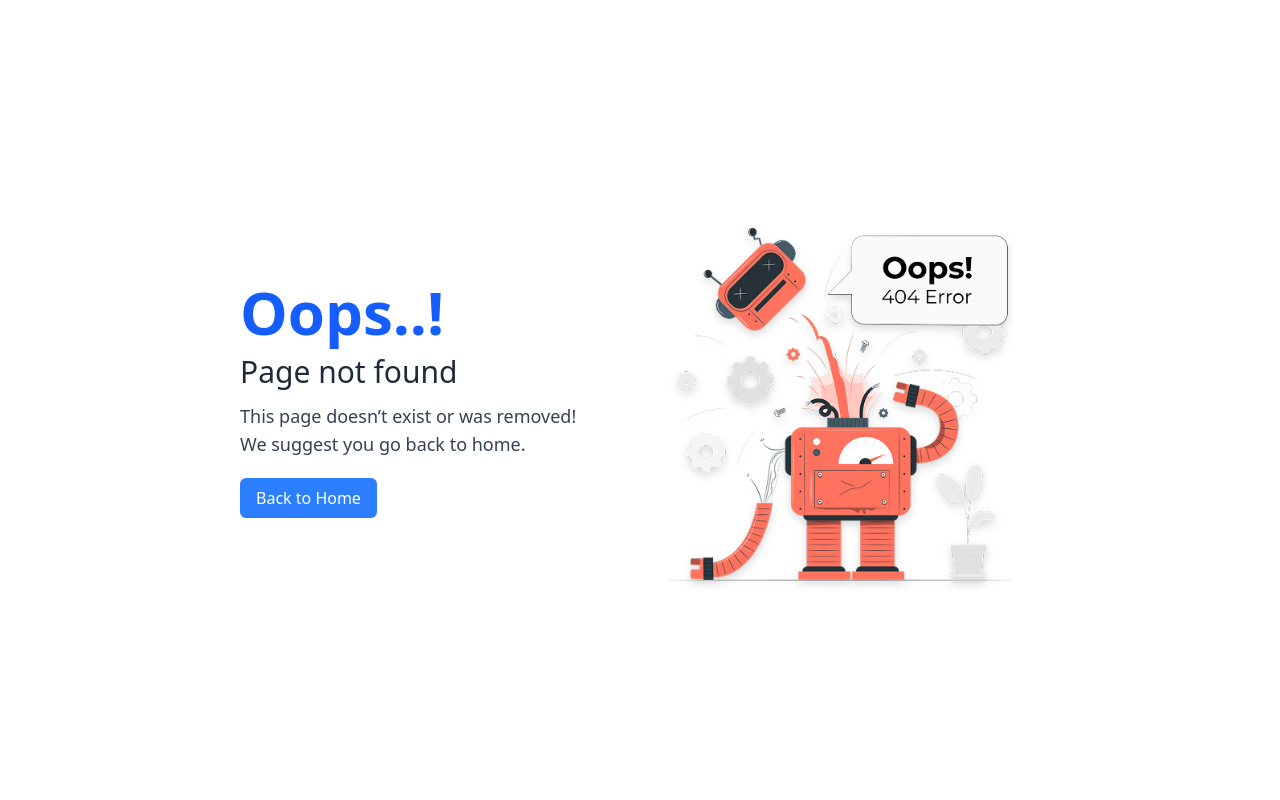
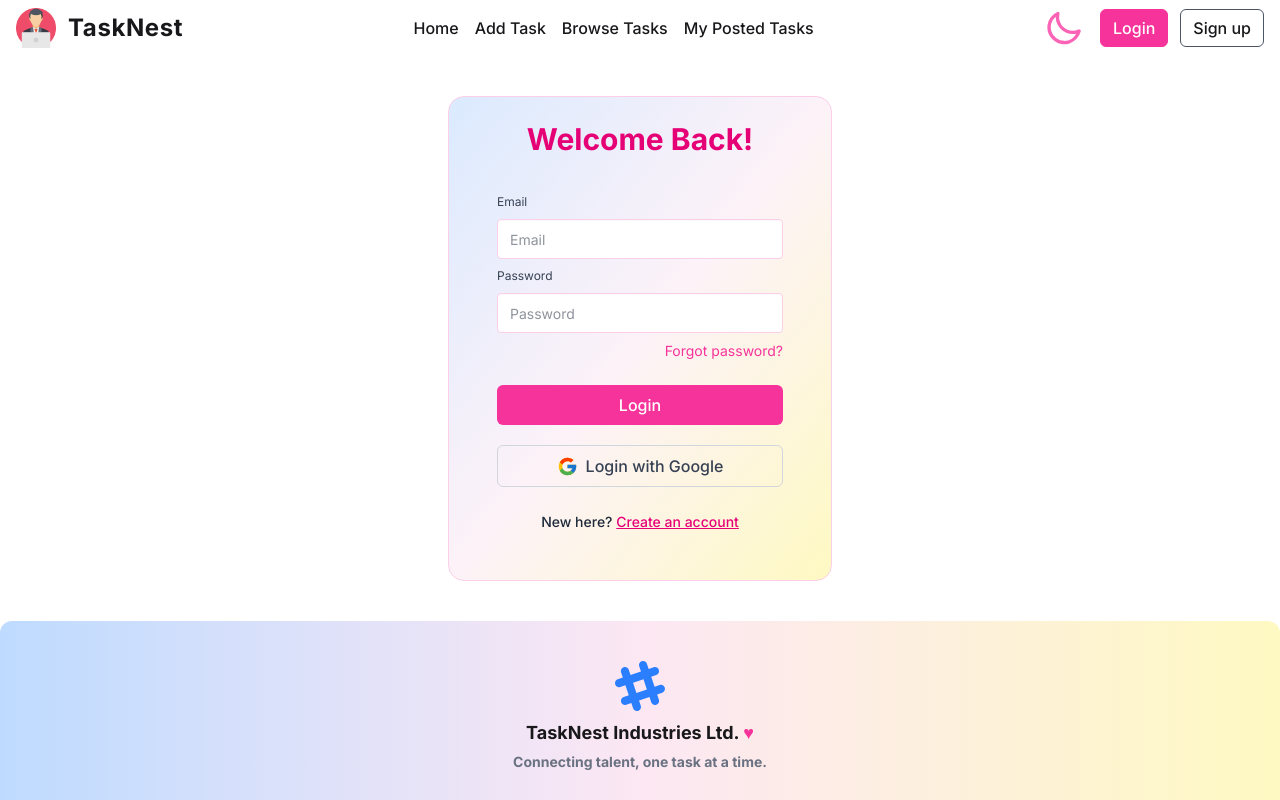
Before and after one commit to mezbaaaa/Task-Nest, a React (Vite) app: page /login in a window 1280 px wide. Before the commit this address had no page. Shown: the top 800 px of the page. Built offline with nearby package versions, Linux system fonts and the light colour scheme.

Commit message:
login page added

```diff
--- a/package.json
+++ b/package.json
@@ -13,6 +13,7 @@
     "@tailwindcss/vite": "^4.1.7",
     "react": "^19.1.0",
     "react-dom": "^19.1.0",
+    "react-icons": "^5.5.0",
     "react-router": "^7.6.0",
     "tailwindcss": "^4.1.7"
   },
--- a/src/App.css
+++ b/src/App.css
@@ -1,2 +1,9 @@
+@import url('https://fonts.googleapis.com/css2?family=Inter:ital,opsz,wght@0,14..32,100..900;1,14..32,100..900&display=swap');
 @import "tailwindcss";
-@plugin "daisyui";
+@plugin "daisyui" {
+  themes: all;
+}
+.inter{
+  font-family: "Inter", sans-serif;
+  font-optical-sizing: auto;
+}
--- a/src/components/Header/Navbar.jsx
+++ b/src/components/Header/Navbar.jsx
@@ -3,18 +3,18 @@ import logo from '../../assets/computer-worker.png';
 import { useEffect, useState } from 'react';
 
 const Navbar = () => {
-    const [theme,setTheme]=useState(localStorage.getItem('theme')?localStorage.getItem('theme'):'light')
+    const [theme, setTheme] = useState(localStorage.getItem('theme') ? localStorage.getItem('theme') : 'light')
 
-    useEffect(()=>{
-        localStorage.setItem('theme',theme);
+    useEffect(() => {
+        localStorage.setItem('theme', theme);
         const localTheme = localStorage.getItem('theme');
-        document.querySelector('html').setAttribute('data-theme',localTheme);
-    },[theme])
+        document.querySelector('html').setAttribute('data-theme', localTheme);
+    }, [theme])
 
-    const handleThemeToggle=(e)=>{
-        if(e.target.checked){
+    const handleThemeToggle = (e) => {
+        if (e.target.checked) {
             setTheme('dark');
-        }else{
+        } else {
             setTheme('light');
         }
     }
@@ -28,11 +28,13 @@ const Navbar = () => {
                 </NavLink>
             </div>
 
+
             <div className=" hidden lg:flex">
                 <ul className="flex px-1 space-x-4 text-base font-medium">
-                    <li><NavLink className={({ isActive }) => (isActive ? ' border md:px-3 md:py-1.5 md:rounded-md border-gray-600' : 'text-base-content')} to="/">Home</NavLink></li>
-                    <li><NavLink className={({ isActive }) => (isActive ? ' border md:px-3 md:py-1.5 md:rounded-md border-gray-600' : 'text-base-content')} to="/about">About</NavLink></li>
-                    <li><NavLink className={({ isActive }) => (isActive ? ' border md:px-3 md:py-1.5 md:rounded-md border-gray-600' : 'text-base-content')} to="/contact">Contact</NavLink></li>
+                    <li><NavLink className={({ isActive }) => (isActive ? ' border md:px-3 md:py-1.5 md:rounded-md border-pink-600' : 'text-base-content')} to="/">Home</NavLink></li>
+                    <li><NavLink className={({ isActive }) => (isActive ? ' border md:px-3 md:py-1.5 md:rounded-md border-pink-600' : 'text-base-content')} to="/add_task">Add Task</NavLink></li>
+                    <li><NavLink className={({ isActive }) => (isActive ? ' border md:px-3 md:py-1.5 md:rounded-md border-pink-600' : 'text-base-content')} to="/browse_tasks">Browse Tasks</NavLink></li>
+                    <li><NavLink className={({ isActive }) => (isActive ? ' border md:px-3 md:py-1.5 md:rounded-md border-pink-600' : 'text-base-content')} to="/my_posted_tasks">My Posted Tasks</NavLink></li>
                 </ul>
             </div>
 
@@ -46,7 +48,7 @@ const Navbar = () => {
                         {/* sun icon */}
                         <svg
 
-                            className="swap-on h-10 w-10 max-sm:h-8 max-sm:w-8 fill-current"
+                            className="swap-on h-10 w-10 max-sm:h-8 max-sm:w-8 fill-current text-pink-400"
                             xmlns="http://www.w3.org/2000/svg"
                             viewBox="0 0 24 24">
                             <path
@@ -55,7 +57,7 @@ const Navbar = () => {
 
                         {/* moon icon */}
                         <svg
-                            className="swap-off h-10 w-10 max-sm:h-8 max-sm:w-8 fill-current"
+                            className="swap-off h-10 w-10 max-sm:h-8 max-sm:w-8 fill-current text-pink-400"
                             xmlns="http://www.w3.org/2000/svg"
                             viewBox="0 0 24 24">
                             <path
@@ -77,16 +79,17 @@ const Navbar = () => {
                         className="menu menu-sm dropdown-content mt-3 z-[50] p-4  bg-base-100 rounded-box w-56 right-0 space-y-2 text-lg font-medium"
                     >
                         <li><NavLink to="/">Home</NavLink></li>
-                        <li><NavLink to="/about">About</NavLink></li>
-                        <li><NavLink to="/contact">Contact</NavLink></li>
+                        <li><NavLink to="/add_task">Add Task</NavLink></li>
+                        <li><NavLink to="/browse_tasks">Browse Tasks</NavLink></li>
+                        <li><NavLink to="/my_posted_tasks">My Posted Tasks</NavLink></li>
                         <li><NavLink to="/login">Login</NavLink></li>
-                        <li><NavLink to="/register">Register</NavLink></li>
+                        <li><NavLink to="/signup">Sign up</NavLink></li>
                     </ul>
                 </div>
 
                 <div className="hidden md:flex items-center gap-3">
-                    <NavLink to="/login" className="border md:px-3 md:py-1.5 md:rounded-md border-gray-600 bg-gray-500 font-medium text-white">Login</NavLink>
-                    <NavLink to="/register" className="border md:px-3 md:py-1.5 md:rounded-md font-medium border-gray-600">Register</NavLink>
+                    <NavLink to="/login" className="border md:px-3 md:py-1.5 md:rounded-md border-pink-500 bg-pink-500 font-medium text-white">Login</NavLink>
+                    <NavLink to="/signup" className="border md:px-3 md:py-1.5 md:rounded-md font-medium border-gray-600 hover:bg-pink-400 hover:text-base-100 hover:border-pink-400">Sign up</NavLink>
                 </div>
             </div>
         </div>
--- a/src/layouts/Root.jsx
+++ b/src/layouts/Root.jsx
@@ -2,10 +2,11 @@ import React from 'react';
 import { Outlet } from 'react-router';
 import Navbar from '../components/Header/Navbar';
 import Footer from '../components/Footer/Footer';
+import '../App.css';
 
 const Root = () => {
     return (
-        <div className='container mx-auto'>
+        <div className='container mx-auto inter'>
             <header>
                 <Navbar></Navbar>
             </header>
--- a/src/main.jsx
+++ b/src/main.jsx
@@ -4,6 +4,7 @@ import App from './App.jsx'
 import { RouterProvider } from 'react-router'
 import { router } from './routers/Router.jsx'
 
+
 createRoot(document.getElementById('root')).render(
   <StrictMode>
     <RouterProvider router={router} />
--- /dev/null
+++ b/src/pages/Log/Login.jsx
@@ -0,0 +1,36 @@
+import React from 'react';
+import { FcGoogle } from 'react-icons/fc';
+import { Link } from 'react-router';
+
+const Login = () => {
+    return (
+        <div className="card bg-gradient-to-br from-blue-100 via-pink-50 to-yellow-100 dark:from-gray-900 dark:via-gray-800 dark:to-gray-900 border border-pink-200 dark:border-pink-400 p-6 max-sm:p-2 w-full mx-auto my-10 max-w-sm shrink-0 rounded-2xl">
+            <h1 className="text-3xl text-center font-bold text-pink-600 dark:text-pink-300 mb-2">Welcome Back!</h1>
+            <div className="card-body text-gray-800 dark:text-gray-200">
+                <form className="fieldset flex flex-col gap-2">
+                    <label className="label text-gray-700 dark:text-gray-200">Email</label>
+                    <input type="email" name='email' className="input focus:outline-none bg-white dark:bg-gray-800 text-gray-800 dark:text-white border border-pink-200 dark:border-pink-400" placeholder="Email" />
+                    <label className="label text-gray-700 dark:text-gray-200">Password</label>
+                    <input type="password" name='password' className="input focus:outline-none bg-white dark:bg-gray-800 text-gray-800 dark:text-white border border-pink-200 dark:border-pink-400" placeholder="Password" />
+                    <div className="flex justify-end">
+                        <a className="link link-hover text-pink-500 dark:text-pink-300 text-sm">Forgot password?</a>
+                    </div>
+                    <button className=" py-2 rounded-md text-base font-medium cursor-pointer bg-pink-500 hover:bg-pink-500 text-white border-none mt-4 transition">Login</button>
+                </form>
+                <div className='border border-gray-300 dark:border-gray-600 rounded-md cursor-pointer text-center w-full py-2 mt-2 hover:bg-pink-50 dark:hover:bg-gray-700 transition text-gray-700 dark:text-white'>
+                    <p className='flex justify-center font-medium text-base items-center gap-2'>
+                        <FcGoogle size={21} />Login with Google
+                    </p>
+                </div>
+                <p className='font-medium mt-4 text-center text-gray-800 dark:text-gray-200'>
+                    New here?{' '}
+                    <Link to="/signup" className='text-pink-600 dark:text-pink-300 underline hover:text-pink-800 dark:hover:text-pink-400 transition'>
+                        Create an account
+                    </Link>
+                </p>
+            </div>
+        </div>
+    );
+};
+
+export default Login;
--- a/src/routers/Router.jsx
+++ b/src/routers/Router.jsx
@@ -2,6 +2,8 @@ import { createBrowserRouter } from "react-router";
 import Root from "../layouts/Root";
 import Home from "../pages/Home/Home";
 import Error from "../pages/error/Error";
+import Login from "../pages/Log/Login";
+import SingUp from "../pages/Log/Singup";
 
 export const router = createBrowserRouter([
     {
@@ -11,6 +13,14 @@ export const router = createBrowserRouter([
             {
                 index: true,
                 Component: Home
+            },
+            {
+                path: 'login',
+                Component: Login
+            },
+            {
+                path: 'signup',
+                Component: SingUp
             }
         ]
     },
```
Also changed, not shown: src/index.css (added), src/pages/Log/SingUp.jsx (added), 1 other file (tests, documents, lock files or other folders).
